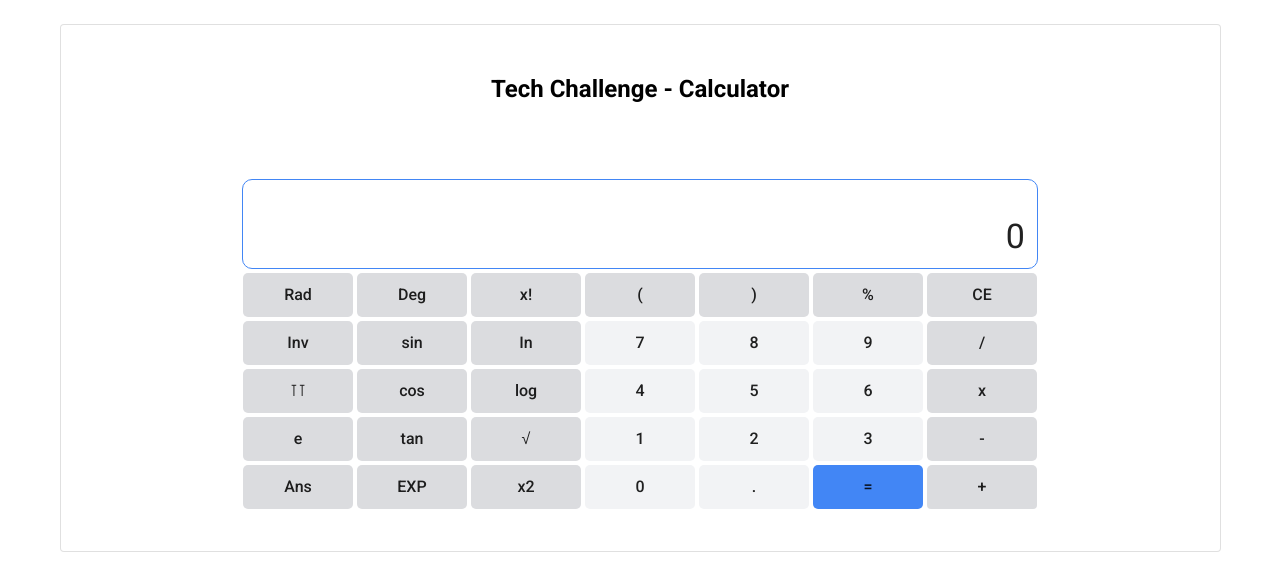
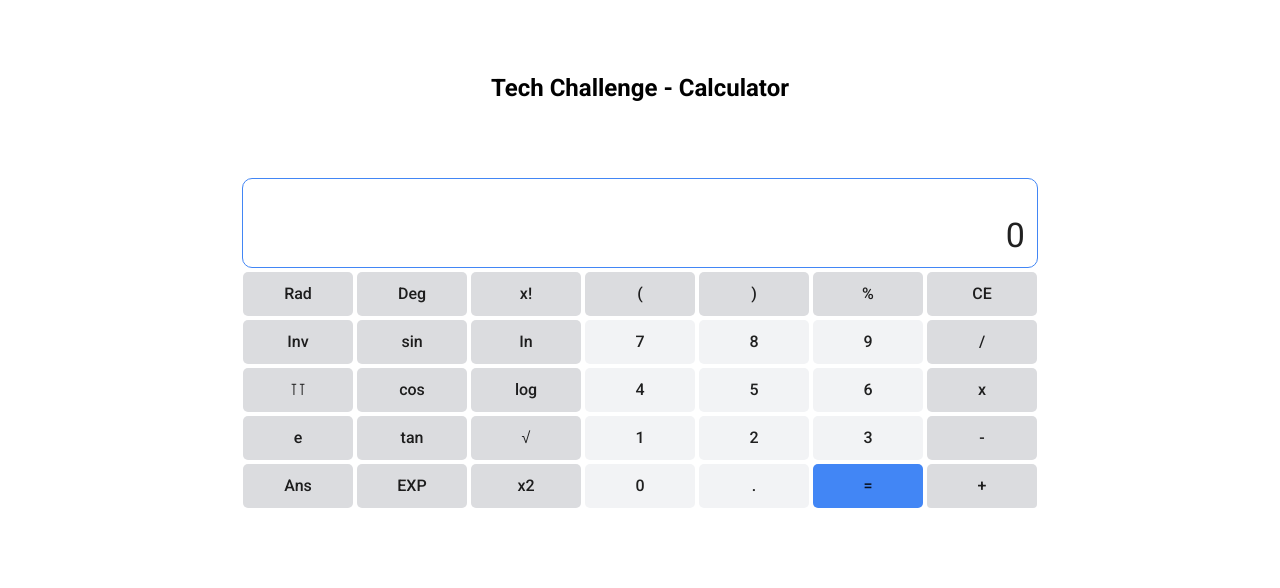
Before and after one commit to kravn/test-calc, a Nuxt app: page / in a window 1280 px wide. Shown: the top 588 px of the page. Built offline with nearby package versions, Linux system fonts and the light colour scheme.

Commit message:
Housekeeping

```diff
--- a/pages/index.vue
+++ b/pages/index.vue
@@ -2,7 +2,7 @@
   <v-container class="text-center" >
     <!-- <v-row justify="center" align="center">
       <v-col cols="12" sm="8" md="6"> -->
-        <v-card outlined min-width="832">
+        <v-card flat min-width="832">
           <v-card-text class="headline py-12">
             <p class="text-center black--text font-weight-bold">Tech Challenge - Calculator</p>
           </v-card-text>
```
